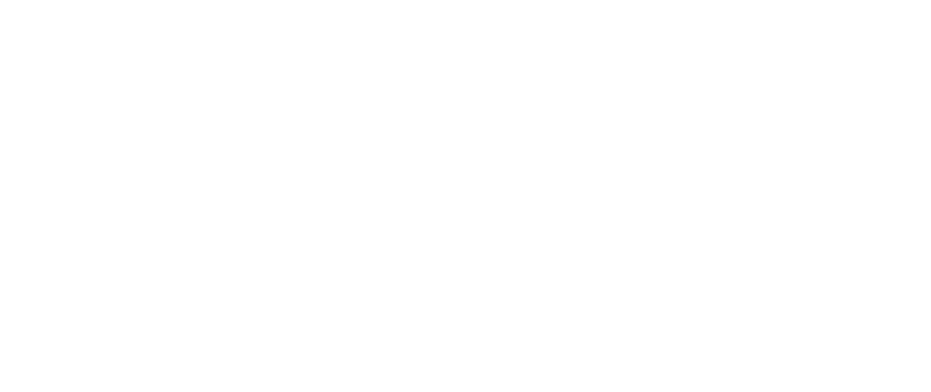
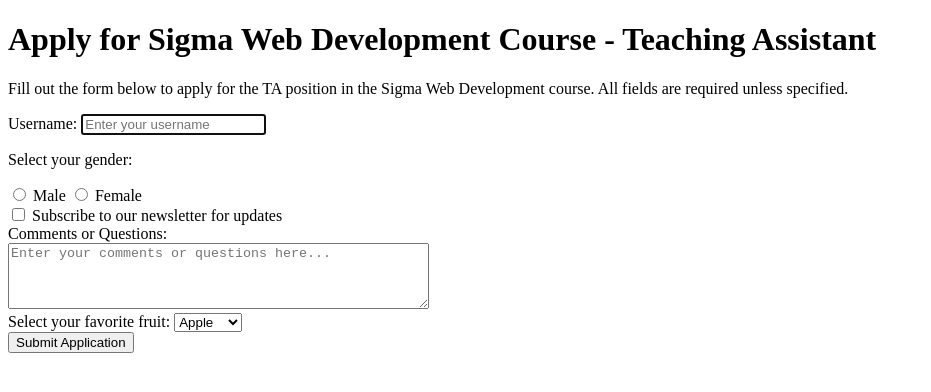
Before and after one commit to himanshu7437/MERN-STACK-JOURNEY, a plain HTML site: page Day-7/index.html in a window 1280 px wide. Shown: the whole page, without its empty margins (0-931 px from the left). Drawn offline with Linux system fonts and the light colour scheme.

Commit message:
new files added

```diff
--- a/Day-7/index.html
+++ b/Day-7/index.html
@@ -1,11 +1,63 @@
 <!DOCTYPE html>
 <html lang="en">
+
 <head>
     <meta charset="UTF-8">
     <meta name="viewport" content="width=device-width, initial-scale=1.0">
-    <title>Document</title>
+    <title>Application Form - Webdev Journey</title>
 </head>
+
 <body>
+    <!-- Header Section -->
+    <h1>Apply for Sigma Web Development Course - Teaching Assistant</h1>
+    <p>Fill out the form below to apply for the TA position in the Sigma Web Development course. All fields are required unless specified.</p>
 
+    <!-- Form Section -->
+    <form action="post">
+        <!-- Username Input -->
+        <div>
+            <label for="username">Username:</label>
+            <input type="text" id="username" name="username" placeholder="Enter your username" required autofocus>
+        </div>
+
+        <!-- Gender Selection -->
+        <div>
+            <p>Select your gender:</p>
+            <input type="radio" id="male" name="gender" value="male" required>
+            <label for="male">Male</label>
+            <input type="radio" id="female" name="gender" value="female">
+            <label for="female">Female</label>
+        </div>
+
+        <!-- Newsletter Subscription -->
+        <div>
+            <input type="checkbox" id="subscribe" name="subscribe" value="yes">
+            <label for="subscribe">Subscribe to our newsletter for updates</label>
+        </div>
+
+        <!-- Comments Section -->
+        <div>
+            <label for="comment">Comments or Questions:</label>
+            <br>
+            <textarea id="comment" name="comment" rows="4" cols="50" placeholder="Enter your comments or questions here..."></textarea>
+        </div>
+
+        <!-- Preferred Fruit Selection -->
+        <div>
+            <label for="fruits">Select your favorite fruit:</label>
+            <select id="fruits" name="fruits" required>
+                <option value="apple">Apple</option>
+                <option value="banana">Banana</option>
+                <option value="cherry">Cherry</option>
+                <option value="mango">Mango</option> <!-- Added more options -->
+            </select>
+        </div>
+
+        <!-- Submit Button -->
+        <div>
+            <button type="submit">Submit Application</button>
+        </div>
+    </form>
 </body>
+
 </html>
```
